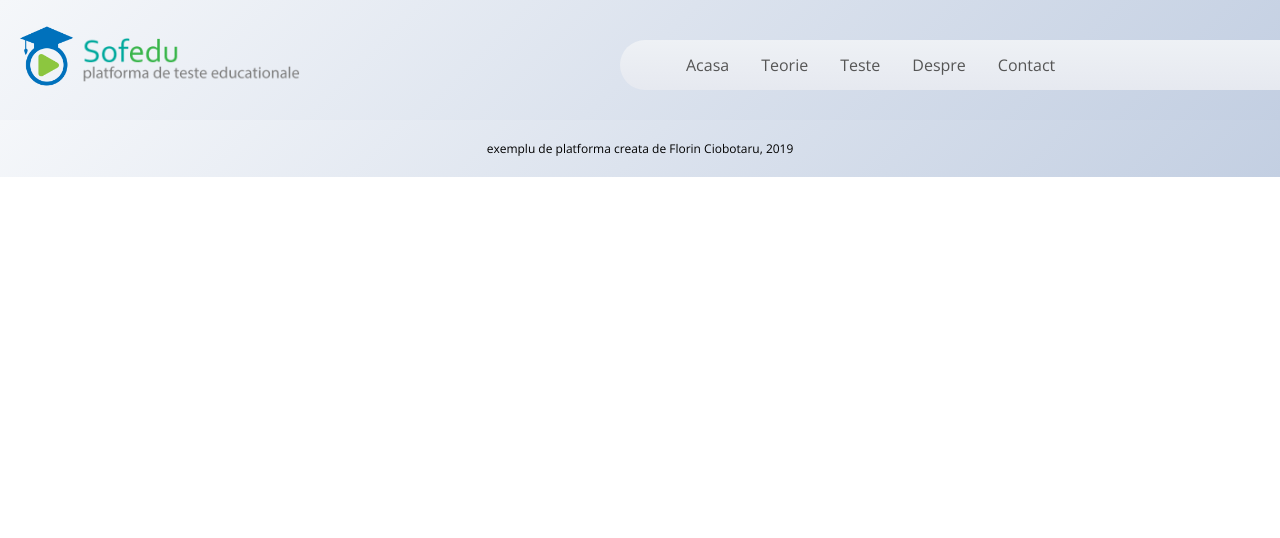
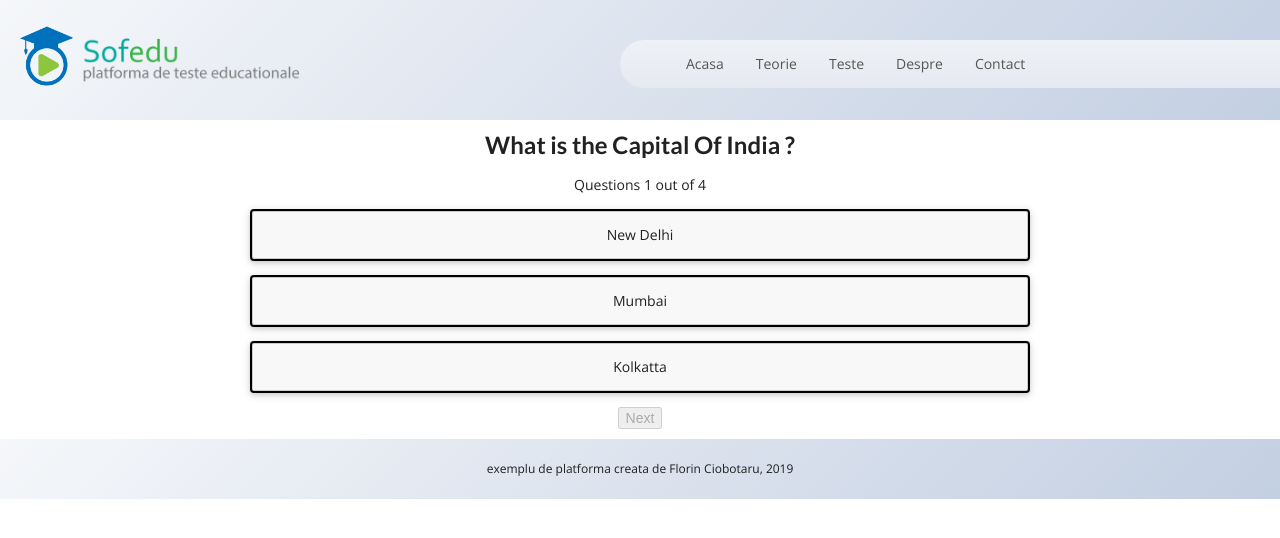
Before and after one commit to prodes13/sofedu, a React (Create React App) app: page /variante in a window 1280 px wide. Shown: the top 538 px of the page. Built offline with nearby package versions, Linux system fonts and the light colour scheme.

Commit message:
added a new type - quiz

```diff
--- a/public/index.html
+++ b/public/index.html
@@ -14,7 +14,8 @@
     <!-- <link rel="stylesheet" href="https://maxcdn.bootstrapcdn.com/bootstrap/4.3.1/css/bootstrap.min.css"> -->
 
     <link href="https://fonts.googleapis.com/css?family=Open+Sans&display=swap" rel="stylesheet">
-
+    <link rel="stylesheet" href="https://cdnjs.cloudflare.com/ajax/libs/semantic-ui/2.4.1/semantic.min.css" integrity="sha256-9mbkOfVho3ZPXfM7W8sV2SndrGDuh7wuyLjtsWeTI1Q=" crossorigin="anonymous" />
+    <!-- <script src="https://cdnjs.cloudflare.com/ajax/libs/semantic-ui/2.4.1/semantic.min.js" integrity="sha256-t8GepnyPmw9t+foMh3mKNvcorqNHamSKtKRxxpUEgFI=" crossorigin="anonymous"></script> -->
     <!--
       Notice the use of %PUBLIC_URL% in the tags above.
       It will be replaced with the URL of the `public` folder during the build.
--- a/src/App.js
+++ b/src/App.js
@@ -3,6 +3,7 @@ import './App.css';
 import Navigatie from './componente/Navigare/Navigatie';
 import Logare from './componente/Logare/Logare';
 import Test1 from './componente/Teste/Test1';
+import Variante from './componente/Teste/Variante/Variante';
 import Test2 from './componente/Teste/Tragere/TestTragere';
 import Teorie from './componente/Teorie/Teorie';
 import Footer from './componente/Navigare/Footer';
@@ -20,6 +21,7 @@ function App() {
       <Route path="/" component={Navigatie} />
       <Route exact path="/" component={Acasa} />
       <Route exact path="/test2" component={Test2} />
+      <Route exact path="/variante" component={Variante} />
       <Route exact path="/teorie" component={Teorie} />
       <Route exact path="/contact" component={Contact} />
       <Route exact path="/despre" component={Despre} />
--- /dev/null
+++ b/src/componente/Teste/Variante/Variante.css
@@ -0,0 +1,20 @@
+.containerVariante {
+    text-align: center;
+    width: 800px;
+    margin: 0 auto;
+    padding: 10px;
+}
+
+.selected {
+    background: linear-gradient(to right, #74ebd5, #acb6e5) !important;
+}
+
+.options {
+    padding: 8px;
+    border: 2px solid #000;
+    cursor: pointer;
+}
+
+.variante-ul {
+    list-style-type: none;
+}
--- /dev/null
+++ b/src/componente/Teste/Variante/Variante.js
@@ -0,0 +1,127 @@
+import React, { Component } from 'react';
+import {VarianteData} from './VarianteData';
+import './Variante.css';
+
+export default class Variante extends Component {
+    state = {
+        userAnswer: null,
+        currentQuestion: 0,
+        options: [],
+        quizEnd: false,
+        score: 0,
+        disabled: true
+    }
+
+    loadQuiz = () => {
+        const { currentQuestion } = this.state;
+        this.setState(() => {
+            return {
+                question: VarianteData[currentQuestion].question,
+                options: VarianteData[currentQuestion].options,
+                answer: VarianteData[currentQuestion].answer
+            }
+        });
+    }
+
+    componentDidMount() {
+        this.loadQuiz();
+    }
+
+    nextQuestionHandler = () => {
+        const { userAnswer, answer, score } = this.state;
+        this.setState({
+            currentQuestion: this.state.currentQuestion + 1
+        });
+        // score
+        if( userAnswer === answer ) {
+            this.setState({
+                score: score+1
+            });
+        }
+    }
+
+    //update the component
+
+    componentDidUpdate(prevProps, prevState) {
+        const { currentQuestion } = this.state;
+        if(this.state.currentQuestion !== prevState.currentQuestion) {
+            this.setState(() => {
+                return {
+                    disabled: true,
+                    question: VarianteData[currentQuestion].question,
+                    options: VarianteData[currentQuestion].options,
+                    answer: VarianteData[currentQuestion].answer
+                }
+            });
+        }
+    }
+    //check answer
+    checkAnswer = (option) => {
+        this.setState({
+            userAnswer: option,
+            disabled: false
+        });
+    }
+
+    finishHandler = () => {
+        if(this.state.currentQuestion === VarianteData.length - 1) {
+            this.setState({
+                quizEnd: true
+            })
+        }
+    }
+
+    render() {
+        const { question, options, currentQuestion, userAnswer, quizEnd } = this.state;
+
+        if(quizEnd) {
+            return (
+                <div className="containerVariante">
+                    <h2>
+                        Game Over
+                    </h2>
+                    <p>Final score is {this.state.score} points.</p>
+                    <p>The correct answer's for the questions was: </p>
+                    <ul className="variante-ul">
+                        {
+                            VarianteData.map((item, index) => {
+                                return(
+                                <li className="ui floating message" key={index}>
+                                    {item.answer}
+                                </li>)
+                            })
+                        }
+                    </ul>
+                </div>
+            )
+        }
+
+        return (
+            <div className="containerVariante">
+               <h2>{question}</h2>
+               <span>
+                   {`Questions ${currentQuestion + 1} out of ${VarianteData.length}`}
+               </span>
+               {options.map(option => (
+                   <p key={option.id}
+                    onClick={() => this.checkAnswer(option)}
+                   className={`ui floating message options
+                    ${userAnswer === option ? "selected" : null}
+                   `}>
+                      { option }
+                   </p>
+               ))}
+               { currentQuestion < VarianteData.length - 1 &&
+                <button
+                    disabled={this.state.disabled}
+                    onClick={this.nextQuestionHandler}
+                >Next</button>
+               }
+               { currentQuestion === VarianteData.length - 1 &&
+                    <button
+                        onClick={this.finishHandler}
+                    >Finish</button>}
+            </div>
+        )
+    }
+}
--- /dev/null
+++ b/src/componente/Teste/Variante/VarianteData.js
@@ -0,0 +1,26 @@
+export const VarianteData = [
+    {
+      id: 0,
+      question: ` What is the Capital Of India ?`,
+      options: [`New Delhi`, `Mumbai`, `Kolkatta`],
+      answer: `New Delhi`
+    },
+    {
+      id: 1,
+      question: `Who is the CEO of Tesla Motors?`,
+      options: [`Bill Gates`, `Steve Jobs`, `Elon Musk`],
+      answer: `Elon Musk`
+    },
+    {
+      id: 3,
+      question: `Name World's Richest Man?`,
+      options: [`Jeff Bezo`, `Bill Gates`, `Mark Zuckerberg`],
+      answer: `Jeff Bezo`
+    },
+    {
+      id: 4,
+      question: `World's Longest River?`,
+      options: [`River Nile`, `River Amazon`, `River Godavari`],
+      answer: `River Nile`
+    }
+  ];
```
